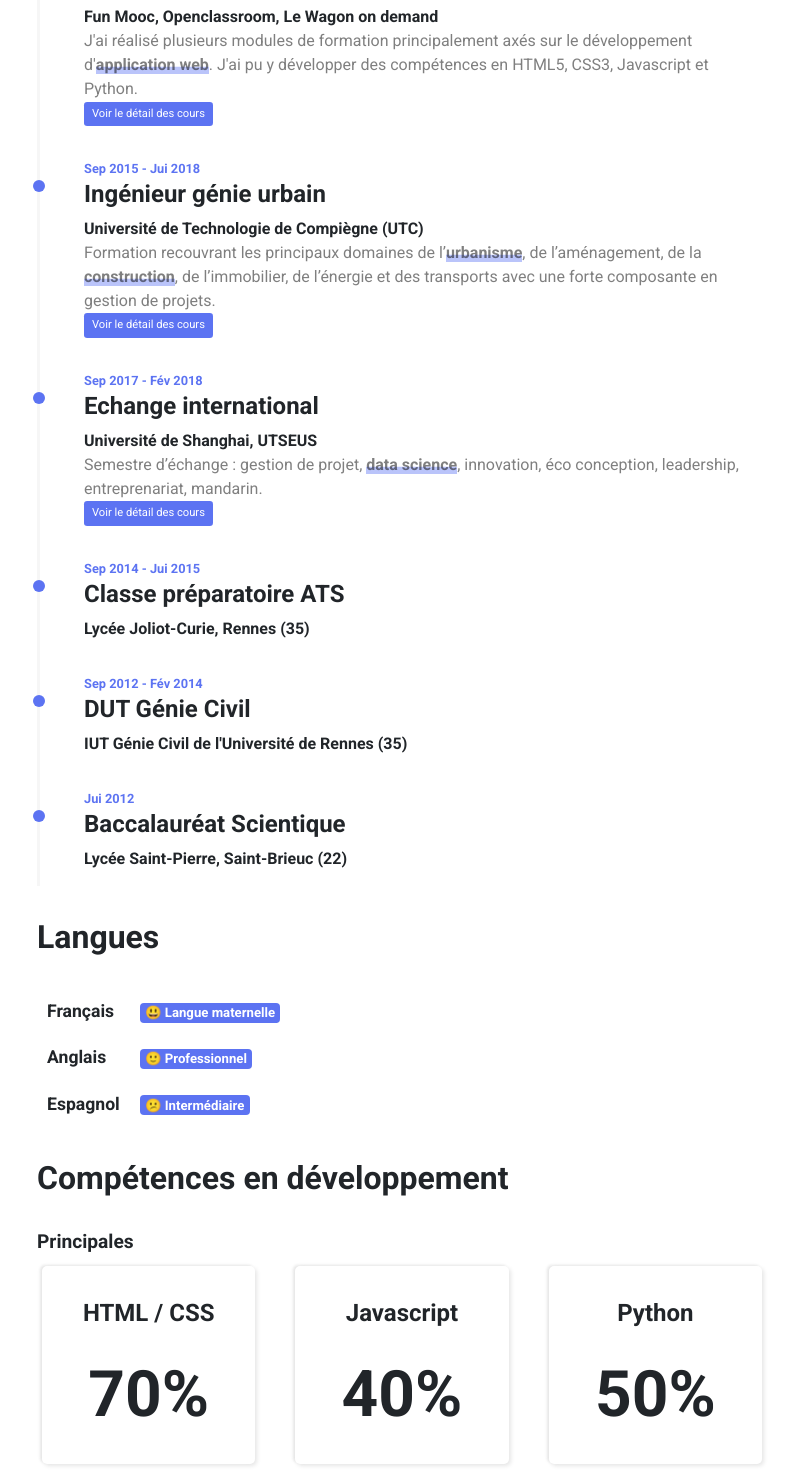
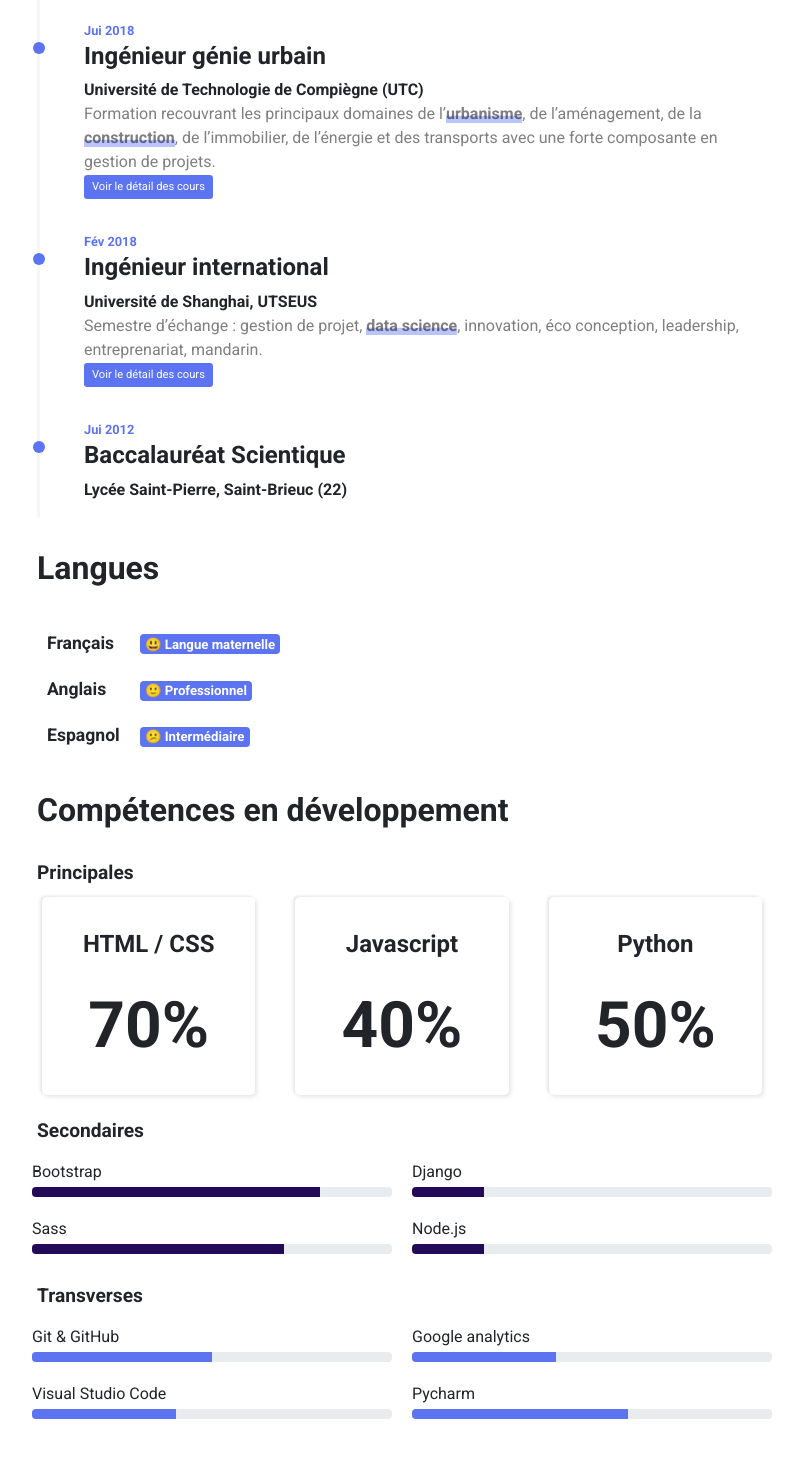
Before and after one commit to maximelcl/maximelcl.github.io, a website: page index.html in a window 1280 px wide. Shown: the part 2641-4113 px from the top of the page, without its empty margins (428-1231 px from the left). Drawn offline with nearby package versions, Linux system fonts and the light colour scheme; a script that the page names is missing.

Commit message:
Content changes

```diff
--- a/index.html
+++ b/index.html
@@ -137,12 +137,6 @@
 							<p class="cv-item--org"><a href="https://imaginariumfestival.com/" target="_blank">Imaginarium Festival</a>, Compiègne</p>
 							<p class="text-black-50">J'étais membre de l'équipe technique en charge de la deuxième scène durant l'exploitation du festival.</p>
 						</div>
-						<div class="cv-item">
-							<p><span class="cv-item--date">Mai 2014 - Jui 2014</span></p>
-							<h3>Assistant économiste de la construction</h3>
-							<p class="cv-item--org">Batim Ingénierie, Plérin (22)</p>
-							<p class="text-black-50">Stage technicien supérieur en économie de la construction.</p>
-						</div>
 					</div>
 					<div id="edu">
 						<h2>Parcours académique</h2>
@@ -154,28 +148,18 @@
 							<button type="button" class="btn btn-primary btn-sm"><a href="details.html#ocr">Voir le détail des cours</a></button>
 						</div>
 						<div class="cv-item">
-							<p><span class="cv-item--date">Sep 2015 - Jui 2018</span></p>
+							<p><span class="cv-item--date">Jui 2018</span></p>
 							<h3>Ingénieur génie urbain</h3>
 							<p class="cv-item--org"><a href="https://www.utc.fr/" target="_blank">Université de Technologie de Compiègne (UTC)</a></p>
 							<p class="text-black-50">Formation recouvrant les principaux domaines de l’<strong>urbanisme</strong>, de l’aménagement, de la <strong>construction</strong>, de l’immobilier, de l’énergie et des transports avec une forte composante en gestion de projets.</p>
 							<button type="button" class="btn btn-primary btn-sm"><a href="details.html#utc">Voir le détail des cours</a></button>
 						</div>
 						<div class="cv-item">
-							<p><span class="cv-item--date">Sep 2017 - Fév 2018</span></p>
-							<h3>Echange international</h3>
+							<p><span class="cv-item--date">Fév 2018</span></p>
+							<h3>Ingénieur international</h3>
 							<p class="cv-item--org">Université de Shanghai, <a href="http://www.utseus.shu.edu.cn/fr.htm" target="_blank">UTSEUS</a></p>
 							<p class="text-black-50">Semestre d’échange : gestion de projet, <strong>data science</strong>, innovation, éco conception, leadership, entreprenariat, mandarin.</p>
 							<button type="button" class="btn btn-primary btn-sm"><a href="details.html#utseus">Voir le détail des cours</a></button>
-						</div>
-						<div class="cv-item">
-							<p><span class="cv-item--date">Sep 2014 - Jui 2015</span></p>
-							<h3>Classe préparatoire ATS</h3>
-							<p class="cv-item--org">Lycée Joliot-Curie, Rennes (35)</p>
-						</div>
-						<div class="cv-item">
-							<p><span class="cv-item--date">Sep 2012 - Fév 2014</span></p>
-							<h3>DUT Génie Civil</h3>
-							<p class="cv-item--org">IUT Génie Civil de l'Université de Rennes (35)</p>
 						</div>
 						<div class="cv-item">
 							<p><span class="cv-item--date">Jui 2012</span></p>
@@ -234,13 +218,13 @@
 							<div class="col-md-6 skill-item">
 								<p class="">Django</p>
 								<div class="progress skill-item--progress">
-									<div class="progress-bar skill-item--progressbar1" style="width: 80%;" role="progressbar" aria-valuenow="10" aria-valuemin="0" aria-valuemax="100"></div>
+									<div class="progress-bar skill-item--progressbar1" style="width: 20%;" role="progressbar" aria-valuenow="10" aria-valuemin="0" aria-valuemax="100"></div>
 								</div>
 							</div>
 							<div class="col-md-6 skill-item">
 								<p class="skill-item--title">Sass</p>
 								<div class="progress skill-item--progress">
-									<div class="progress-bar skill-item--progressbar1" style="width: 60%;" role="progressbar" aria-valuenow="60" aria-valuemin="0" aria-valuemax="100"></div>
+									<div class="progress-bar skill-item--progressbar1" style="width: 70%;" role="progressbar" aria-valuenow="60" aria-valuemin="0" aria-valuemax="100"></div>
 								</div>
 							</div>
 							<div class="col-md-6 skill-item">
@@ -261,13 +245,13 @@
 							<div class="col-md-6 skill-item">
 								<p class="skill-item--title">Google analytics</p>
 								<div class="progress skill-item--progress">
-									<div class="progress-bar skill-item--progressbar2" style="width: 60%;" role="progressbar" aria-valuenow="25" aria-valuemin="0" aria-valuemax="100"></div>
+									<div class="progress-bar skill-item--progressbar2" style="width: 40%;" role="progressbar" aria-valuenow="25" aria-valuemin="0" aria-valuemax="100"></div>
 								</div>
 							</div>
 							<div class="col-md-6 skill-item">
-								<p class="skill-item--title">Visual Studio</p>
+								<p class="skill-item--title">Visual Studio Code</p>
 								<div class="progress skill-item--progress">
-									<div class="progress-bar skill-item--progressbar2" style="width: 60%;" role="progressbar" aria-valuenow="33" aria-valuemin="0" aria-valuemax="100"></div>
+									<div class="progress-bar skill-item--progressbar2" style="width: 40%;" role="progressbar" aria-valuenow="33" aria-valuemin="0" aria-valuemax="100"></div>
 								</div>
 							</div>
 							<div class="col-md-6 skill-item">
```
Also changed, not shown: details.html (+36 -0 lines).
